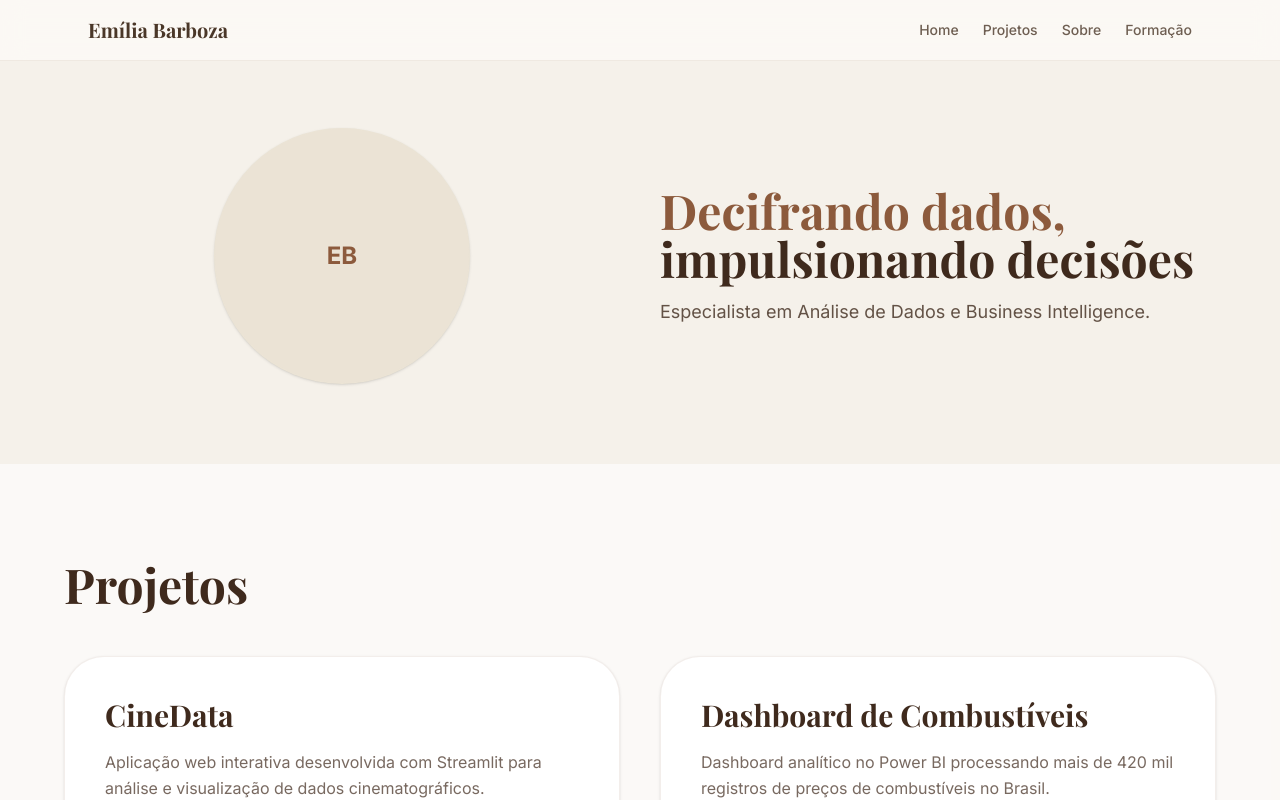
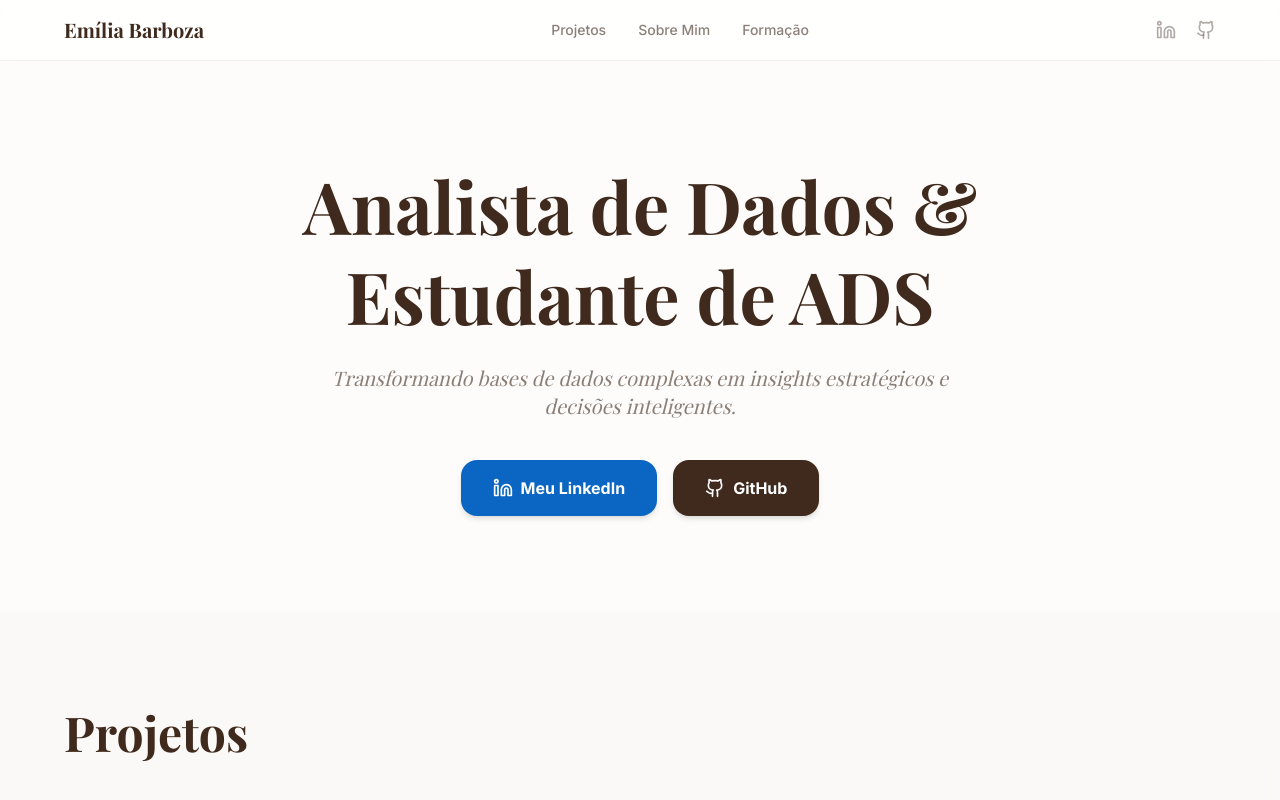
Before and after one commit to Emiliabz/emilia-portfolio, a Next.js app: page / in a window 1280 px wide. Shown: the top 800 px of the page. Built offline with nearby package versions, Linux system fonts and the light colour scheme; a web font is replaced by a local one.

Commit message:
arrumando botoes

```diff
--- a/components/hero-section.tsx
+++ b/components/hero-section.tsx
@@ -1,24 +1,39 @@
 "use client";
+
+// CORREÇÃO: Linkedin e Github (com I e H maiúsculos)
+import { Linkedin, Github } from "lucide-react";
 
 export function HeroSection() {
   return (
-    <section id="home" className="pt-32 pb-20 px-6 bg-background">
-      <div className="max-w-6xl mx-auto grid md:grid-cols-2 gap-10 items-center">
-        <div className="w-64 h-64 bg-muted border border-secondary/30 rounded-full flex flex-col items-center justify-center text-primary font-bold text-2xl shadow-sm mx-auto overflow-hidden">
+    <section className="pt-40 pb-24 px-6 text-center bg-[#FDFCFB]">
+      <div className="max-w-4xl mx-auto">
+        <h1 className="text-6xl md:text-7xl font-serif font-bold text-[#3F2A1D] mb-6 leading-tight">
+          Analista de Dados & <br /> Estudante de ADS
+        </h1>
+        <p className="text-xl text-[#3F2A1D]/60 mb-10 max-w-2xl mx-auto italic font-serif">
+          Transformando bases de dados complexas em insights estratégicos e decisões inteligentes.
+        </p>
 
-          EB
-        </div>
+        <div className="flex flex-wrap justify-center gap-4">
+          <a
+            href="https://www.linkedin.com/in/emiliabarboza/"
+            target="_blank"
+            rel="noopener noreferrer"
+            className="flex items-center gap-2 px-8 py-4 bg-[#0A66C2] text-white rounded-2xl font-bold hover:bg-[#084d91] transition-all shadow-md active:scale-95"
+          >
+            <Linkedin size={20} />
+            Meu LinkedIn
+          </a>
 
-        <div>
-          <h1 className="text-4xl md:text-5xl font-serif font-bold text-primary">
-            Decifrando dados,
-            <br />
-            <span className="text-foreground">impulsionando decisões</span>
-          </h1>
-
-          <p className="mt-4 text-foreground/80 text-lg">
-            Especialista em Análise de Dados e Business Intelligence.
-          </p>
+          <a
+            href="https://github.com/emiliabarboza"
+            target="_blank"
+            rel="noopener noreferrer"
+            className="flex items-center gap-2 px-8 py-4 bg-[#3F2A1D] text-white rounded-2xl font-bold hover:bg-black transition-all shadow-md active:scale-95"
+          >
+            <Github size={20} />
+            GitHub
+          </a>
         </div>
       </div>
     </section>
--- a/components/navbar.tsx
+++ b/components/navbar.tsx
@@ -1,18 +1,41 @@
 "use client";
+
+// CORREÇÃO: Linkedin e Github
+import { Linkedin, Github } from "lucide-react";
 
 export function Navbar() {
   return (
-    <header className="fixed top-0 w-full bg-[#fdfaf7]/80 backdrop-blur-md border-b border-[#8c5a3c]/10 z-50">
-      <div className="max-w-6xl mx-auto flex justify-between items-center px-6 py-4">
-        <h1 className="font-serif font-bold text-xl text-[#4a3728]">Emília Barboza</h1>
+    <nav className="fixed top-0 left-0 right-0 z-50 bg-white/80 backdrop-blur-md border-b border-[#8C5A3C]/10 px-6 py-4">
+      <div className="max-w-6xl mx-auto flex justify-between items-center">
+        <span className="text-xl font-serif font-bold text-[#3F2A1D]">
+          Emília Barboza
+        </span>
 
-        <nav className="flex gap-6 text-sm font-medium text-[#4a3728]/80">
-          <a href="#home" className="hover:text-[#8c5a3c] transition-colors">Home</a>
-          <a href="#projetos" className="hover:text-[#8c5a3c] transition-colors">Projetos</a>
-          <a href="#sobre" className="hover:text-[#8c5a3c] transition-colors">Sobre</a>
-          <a href="#formacao" className="hover:text-[#8c5a3c] transition-colors">Formação</a>
-        </nav>
+        <div className="hidden md:flex gap-8 text-sm font-medium text-[#3F2A1D]/60">
+          <a href="#projetos" className="hover:text-[#8C5A3C] transition-colors">Projetos</a>
+          <a href="#sobre" className="hover:text-[#8C5A3C] transition-colors">Sobre Mim</a>
+          <a href="#formacao" className="hover:text-[#8C5A3C] transition-colors">Formação</a>
+        </div>
+
+        <div className="flex items-center gap-5">
+          <a
+            href="https://www.linkedin.com/in/emiliabarboza/"
+            target="_blank"
+            rel="noopener noreferrer"
+            className="text-[#3F2A1D]/40 hover:text-[#0A66C2] transition-colors"
+          >
+            <Linkedin size={20} />
+          </a>
+          <a
+            href="https://github.com/emiliabarboza"
+            target="_blank"
+            rel="noopener noreferrer"
+            className="text-[#3F2A1D]/40 hover:text-black transition-colors"
+          >
+            <Github size={20} />
+          </a>
+        </div>
       </div>
-    </header>
+    </nav>
   );
 }
```
